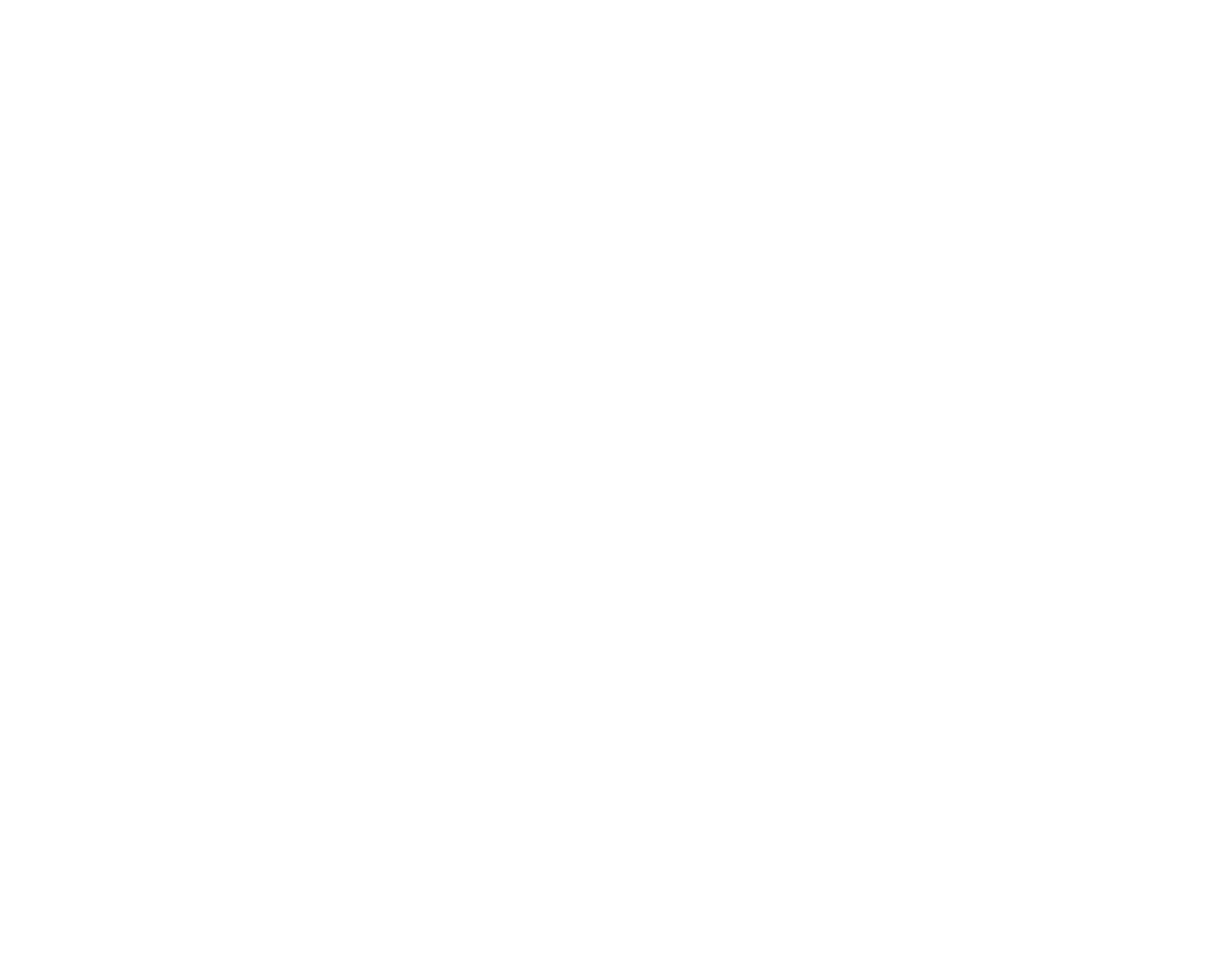
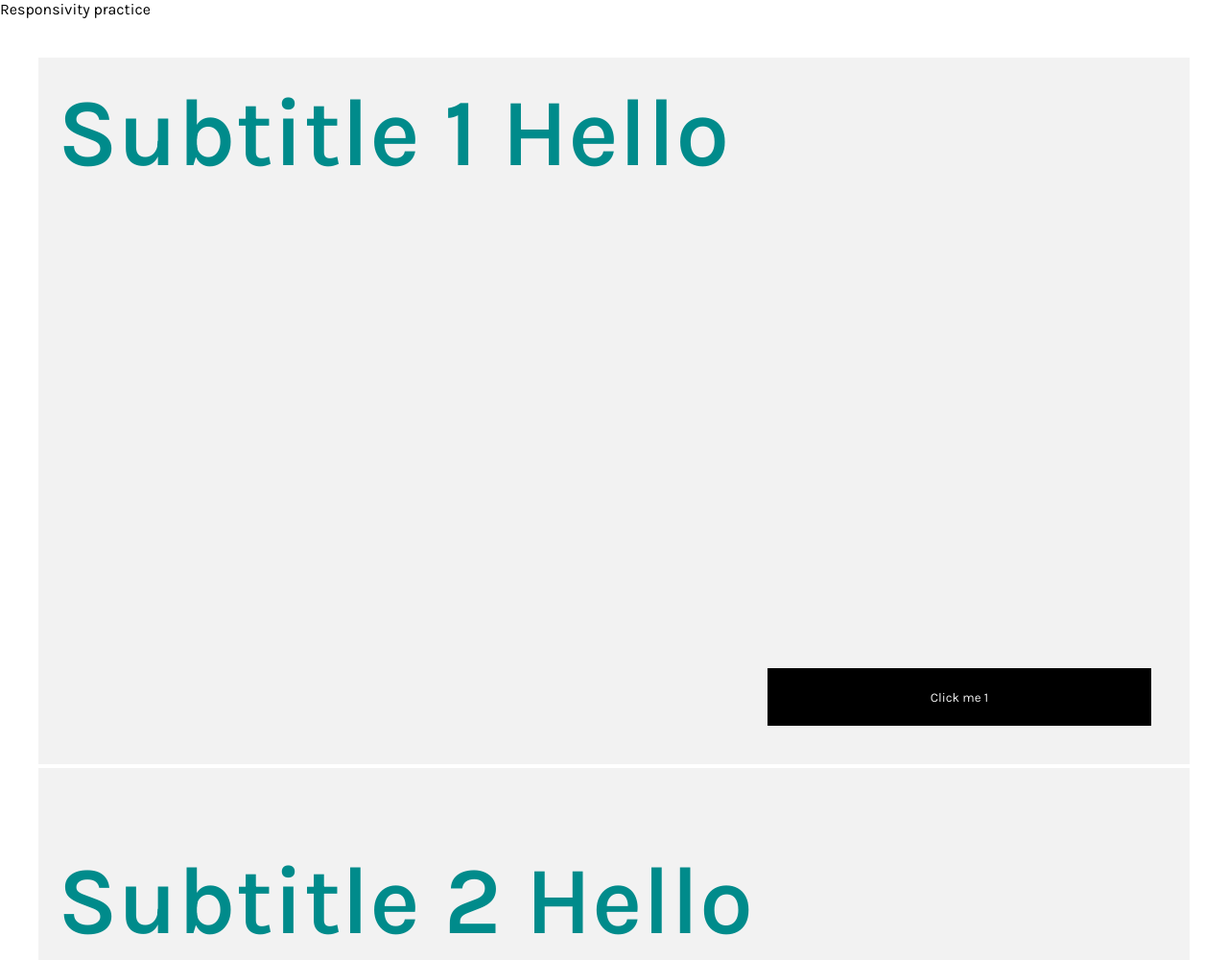
Before and after one commit to matka00/responsivity-practice, a plain HTML site: page frontend/index.html in a window 1280 px wide. Shown: the top 1000 px of the page at 96% size. Before the commit the page ends 800 px from the top, so only its background shows below. Drawn offline with Linux system fonts and the light colour scheme.

Commit message:
We learned about styling js with .scss

```diff
--- a/backend/server.js
+++ b/backend/server.js
@@ -79,7 +79,7 @@ const server = http.createServer((req, res) => {
 				res.statusCode = 500;
 				res.end(errorHTML);
 			} else {
-				const mediaType = mediaTypes[filePath.split('.').pop()];
+				let mediaType = mediaTypes[filePath.split('.').pop()];
 
 				if (!mediaType) {
 					mediaType = 'text/plain';
--- a/frontend/index.html
+++ b/frontend/index.html
@@ -4,7 +4,17 @@
 	<meta charset="UTF-8">
 	<meta http-equiv="X-UA-Compatible" content="IE=edge">
 	<meta name="viewport" content="width=device-width, initial-scale=1.0">
-	<title>This is FRONTEND</title>
+	<title>Responsivity practice</title>
+
+	<link rel="preconnect" href="https://fonts.googleapis.com">
+	<link rel="preconnect" href="https://fonts.gstatic.com" crossorigin>
+	<link href="https://fonts.googleapis.com/css2?family=Karla:wght@400;600&display=swap" rel="stylesheet">
+
+	<script src="script.js"></script>
+
+	<link rel="stylesheet" href="reset.css">
+	<link rel="stylesheet" href="style.css">
+
 </head>
 <body>
 	<div id="root"></div>
--- /dev/null
+++ b/frontend/reset.css
@@ -0,0 +1,32 @@
+* {
+    margin: 0;
+    padding: 0;
+    border: 0;
+    outline: none;
+    box-sizing: border-box;
+    background: transparent;
+    font-family: inherit;
+  }
+  a{
+    text-decoration: none;
+  }
+  a img {
+    border: none;
+  }
+
+  button,
+  a {
+    cursor: pointer;
+    color: inherit;
+  }
+
+  textarea {
+    resize: none;
+  }
+
+  button,
+  textarea,
+  select {
+    appearance: none !important;
+    border-radius: 0;
+  }
--- /dev/null
+++ b/frontend/script.js
@@ -0,0 +1,42 @@
+const headerComponent = function(title){
+    return `
+    <header>${title}</header>
+    `
+}
+
+const sectionComponent = function(id, buttonText, h2Text ){
+    return`
+    <section id="${id}">
+        <h2>${h2Text} <span>Hello</span></h2>
+        <button>${buttonText}</button>
+    </section>
+    `
+}
+
+const footerComponent = function (){
+    return `
+        <footer></footer>
+    `
+}
+
+
+const loadEvent = function (){
+    const rootElement = document.getElementById("root");
+
+    rootElement.insertAdjacentHTML("beforebegin", headerComponent("Responsivity practice"));
+
+    let sections = ""
+    for (let index = 1; index < 5; index++) {
+        sections += sectionComponent(`id-${index}`, `Click me ${index}`, `Subtitle ${index}`)
+    }
+
+    rootElement.insertAdjacentHTML("beforeend", sections);
+
+    rootElement.insertAdjacentHTML("afterend", footerComponent());
+
+
+}
+
+
+
+window.addEventListener("load", loadEvent)
--- /dev/null
+++ b/frontend/style.scss
@@ -0,0 +1,68 @@
+body{
+    font-family: 'Karla', sans-serif;
+}
+
+header{
+    position: fixed;
+    width: 100%;
+    height: 60px;
+    z-index: 10;
+    background-color: #fff;
+}
+
+#root{
+    width: 100%;
+    max-width: 1200px;
+    margin: 0 auto;
+
+    section{
+        position: relative;
+        min-height: 100vh;
+        padding: 80px 20px 0;
+        background-color: #f2f2f2;
+        border-bottom: 4px solid #fff;
+
+        h2{
+            color: darkcyan;
+
+            span{
+                transition: color 1s;
+            }
+
+            @media (max-width: 400px){
+                font-size: 25px;
+
+                span{
+                    color: crimson;
+                }
+            }
+            @media (min-width: 401px) and (max-width: 800px){
+                font-size: 50px;
+
+                span{
+                    color: darkorange;
+                }
+            }
+            @media (min-width: 801px){
+                font-size: 100px;
+            }
+        }
+
+        button{
+            position: absolute;
+            width: calc(100% - 80px);
+            max-width: 400px;
+            height: 60px;
+            margin: 40px;
+            right: 0;
+            bottom: 0;
+
+            background-color: #000;
+            color: #f2f2f2;
+        }
+    }
+}
+
+footer{
+    min-height: 400px;
+}
```
Also changed, not shown: frontend/style.css (added), 1 other file.
